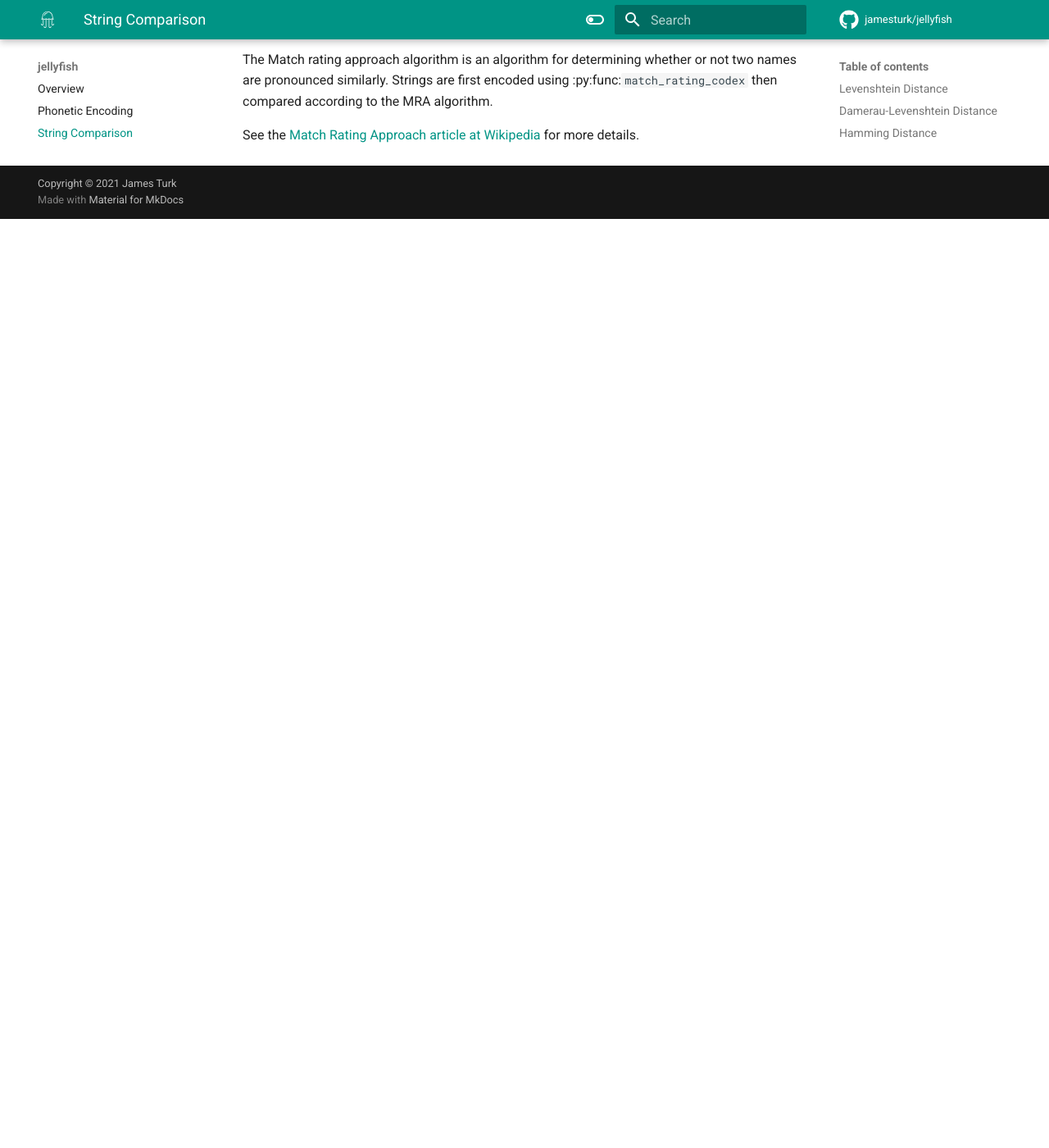
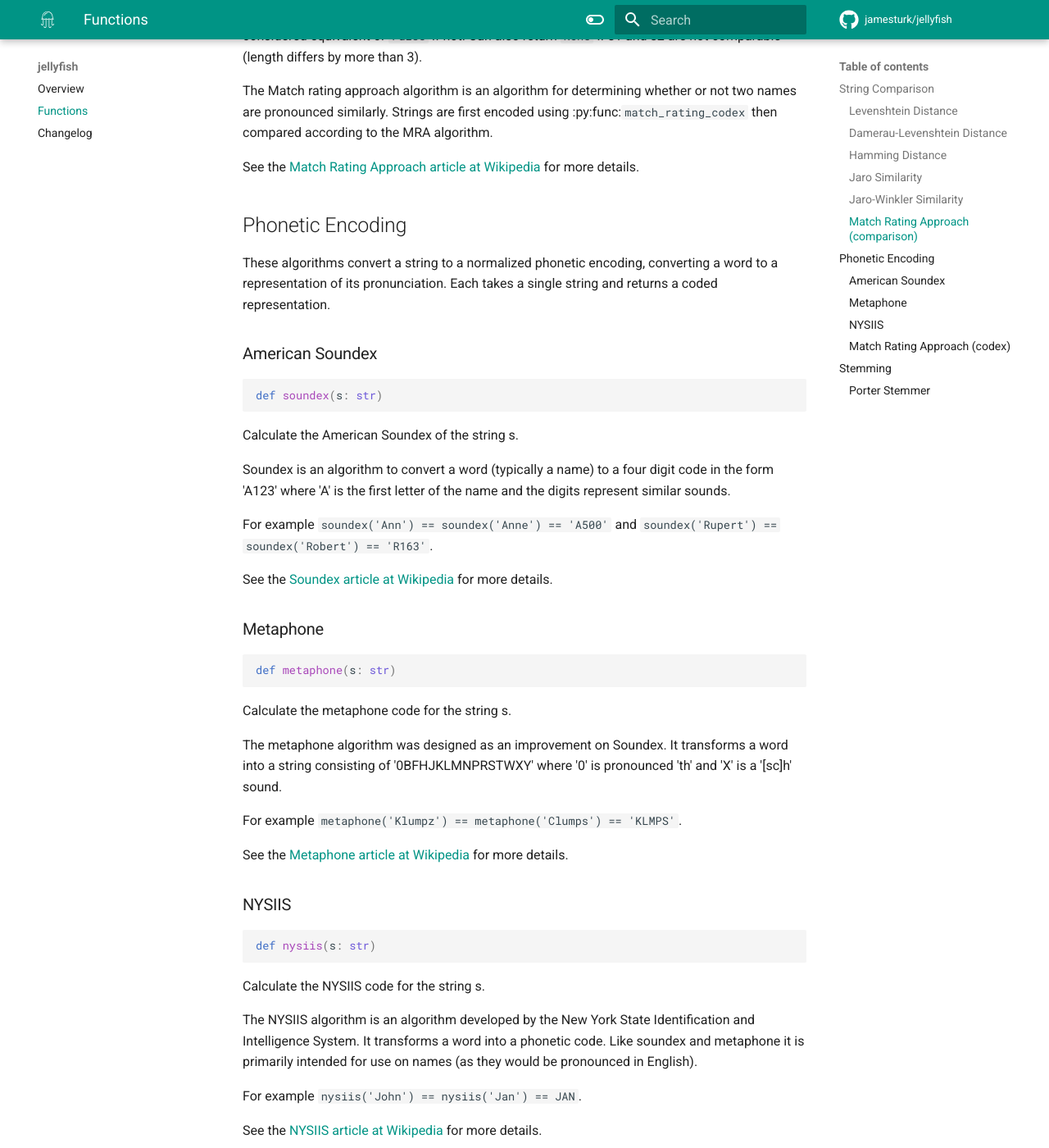
Before and after one commit to jamesturk/jellyfish, an MkDocs documentation site: the page built from docs/functions.md, in a window 1280 px wide and 1400 px high, scrolled down 2256 px. Shown: the whole window at 82% size. Built offline with MkDocs 1.6.1 and Material for MkDocs 9.7.7, drawn with Linux system fonts in a browser that asks for light colours; comment, search, counter and statistics services are not loaded; before the commit the page ends 2523 px from its top, so only the background shows below that; some of the changed text lies outside the part shown.

Commit message:
switch to functions.md

````diff
--- a/docs/comparison.md
+++ b/docs/functions.md
@@ -1,10 +1,12 @@
-String Comparison
-=================
+# Functions
 
-These methods are all measures of the difference (aka `edit distance`) between two strings.
+Jellyfish provides a variety of functions for string comparison, phonetic encoding, and stemming.
 
-Levenshtein Distance
---------------------
+## String Comparison
+
+These methods are all measures of the difference (aka edit distance) between two strings.
+
+### Levenshtein Distance
 
 ``` python
 def levenshtein_distance(s1: str, s2: str)
@@ -18,8 +20,7 @@ For example: ``levenshtein_distance('berne', 'born') == 2`` representing the tra
 
 See the [Levenshtein distance article at Wikipedia](http://en.wikipedia.org/wiki/Levenshtein_distance) for more details.
 
-Damerau-Levenshtein Distance
-----------------------------
+### Damerau-Levenshtein Distance
 
 ``` python
 def damerau_levenshtein_distance(s1: str, s2: str)
@@ -34,8 +35,7 @@ though ``damerau_levenshtein_distance('fish', 'ifsh') == 1`` as this counts as a
 
 See the [Damerau-Levenshtein distance article at Wikipedia](http://en.wikipedia.org/wiki/Damerau-Levenshtein_distance) for more details.
 
-Hamming Distance
-----------------
+### Hamming Distance
 
 ``` python
 def hamming_distance(s1: str, s2: str)
@@ -50,8 +50,7 @@ considers extra characters as differing.  For example ``hamming_distance('abc',
 
 See the [Hamming distance article at Wikipedia](http://en.wikipedia.org/wiki/Hamming_distance) for more details.
 
-Jaro Similarity
-----------------
+### Jaro Similarity
 
 ``` python
 def jaro_similarity(s1: str, s2: str)
@@ -66,8 +65,7 @@ Jaro distance is a string-edit distance that gives a floating point response in
     Prior to 0.8.1 this function was named jaro_distance.  That name is still available, but is no longer recommended.
     It will be replaced in 1.0 with a correct version.
 
-Jaro-Winkler Similarity
------------------------
+### Jaro-Winkler Similarity
 
 ``` python
 def jaro_winkler_similarity(s1: str, s2: str)
@@ -84,8 +82,7 @@ Jaro-Winkler is a modification/improvement to Jaro distance, like Jaro it gives
 
 See the [Jaro-Winkler distance article at Wikipedia](http://en.wikipedia.org/wiki/Jaro-Winkler_distance) for more details.
 
-Match Rating Approach (comparison)
-----------------------------------
+### Match Rating Approach (comparison)
 
 ``` python
 def match_rating_comparison(s1, s2)
@@ -97,3 +94,85 @@ The Match rating approach algorithm is an algorithm for determining whether or n
 pronounced similarly.  Strings are first encoded using :py:func:`match_rating_codex` then compared according to the MRA algorithm.
 
 See the [Match Rating Approach article at Wikipedia](http://en.wikipedia.org/wiki/Match_rating_approach) for more details.
+
+## Phonetic Encoding
+
+These algorithms convert a string to a normalized phonetic encoding, converting a word to a representation of its pronunciation.  Each takes a single string and returns a coded representation.
+
+
+### American Soundex
+
+``` python
+def soundex(s: str)
+```
+
+Calculate the American Soundex of the string s.
+
+Soundex is an algorithm to convert a word (typically a name) to a four digit code in the form
+'A123' where 'A' is the first letter of the name and the digits represent similar sounds.
+
+For example ``soundex('Ann') == soundex('Anne') == 'A500'`` and
+``soundex('Rupert') == soundex('Robert') == 'R163'``.
+
+See the [Soundex article at Wikipedia](http://en.wikipedia.org/wiki/Soundex) for more details.
+
+
+### Metaphone
+
+``` python
+def metaphone(s: str)
+```
+
+Calculate the metaphone code for the string s.
+
+The metaphone algorithm was designed as an improvement on Soundex.  It transforms a word into a
+string consisting of '0BFHJKLMNPRSTWXY' where '0' is pronounced 'th' and 'X' is a '[sc]h' sound.
+
+For example ``metaphone('Klumpz') == metaphone('Clumps') == 'KLMPS'``.
+
+See the [Metaphone article at Wikipedia](http://en.wikipedia.org/wiki/Metaphone) for more details.
+
+
+### NYSIIS
+
+``` python
+def nysiis(s: str)
+```
+
+Calculate the NYSIIS code for the string s.
+
+The NYSIIS algorithm is an algorithm developed by the New York State Identification and Intelligence System.  It transforms a word into a phonetic code.  Like soundex and metaphone it is primarily intended for use on names (as they would be pronounced in English).
+
+For example ``nysiis('John') == nysiis('Jan') == JAN``.
+
+See the [NYSIIS article at Wikipedia](http://en.wikipedia.org/wiki/New_York_State_Identification_and_Intelligence_System) for more details.
+
+### Match Rating Approach (codex)
+
+``` python
+def match_rating_codex(s: str)
+```
+
+Calculate the match rating approach value (also called PNI) for the string s.
+
+The Match rating approach algorithm is an algorithm for determining whether or not two names are
+pronounced similarly.  The algorithm consists of an encoding function (similar to soundex or nysiis)
+which is implemented here as well as :py:func:`match_rating_comparison` which does the actual comparison.
+
+See the [Match Rating Approach article at Wikipedia](http://en.wikipedia.org/wiki/Match_rating_approach) for more details.
+
+## Stemming
+
+### Porter Stemmer
+
+``` python
+def porter_stem(s: str)
+```
+
+Reduce the string s to its stem using the common Porter stemmer.
+
+Stemming is the process of reducing a word to its root form, for example 'stemmed' to 'stem'.
+
+Martin Porter's algorithm is a common algorithm used for stemming that works for many purposes.
+
+See the [official homepage for the Porter Stemming Algorithm](http://tartarus.org/martin/PorterStemmer/) for more details.
--- a/mkdocs.yml
+++ b/mkdocs.yml
@@ -46,7 +46,5 @@ extra_css:
   - assets/extra.css
 nav:
   - 'index.md'
-  - 'phonetic.md'
-  - 'comparison.md'
-  - 'stemming.md'
+  - 'functions.md'
   - 'changelog.md'
````
Also changed, not shown: docs/phonetic.md (deleted, +0 -70 lines), docs/stemming.md (deleted, +0 -17 lines).
